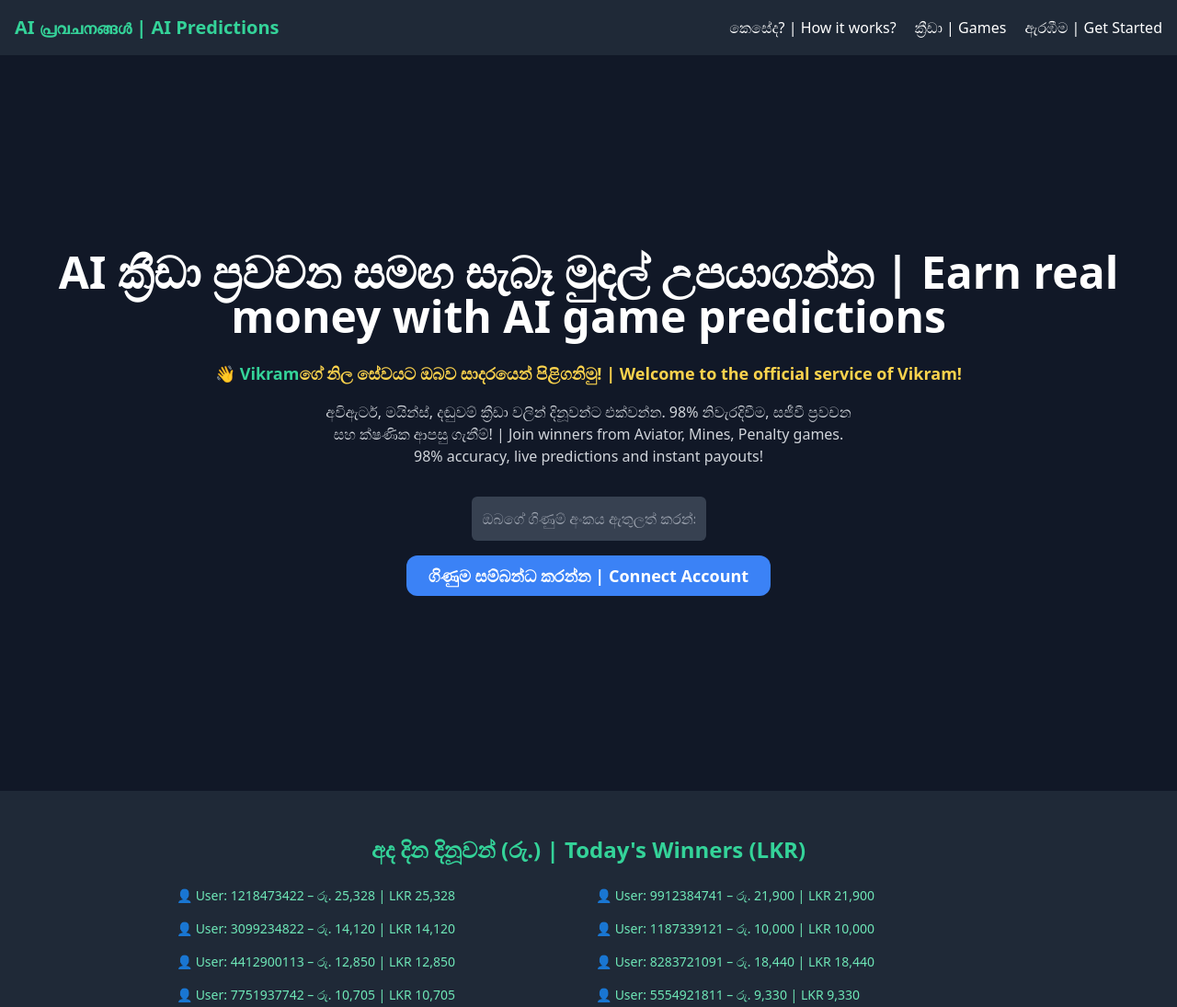
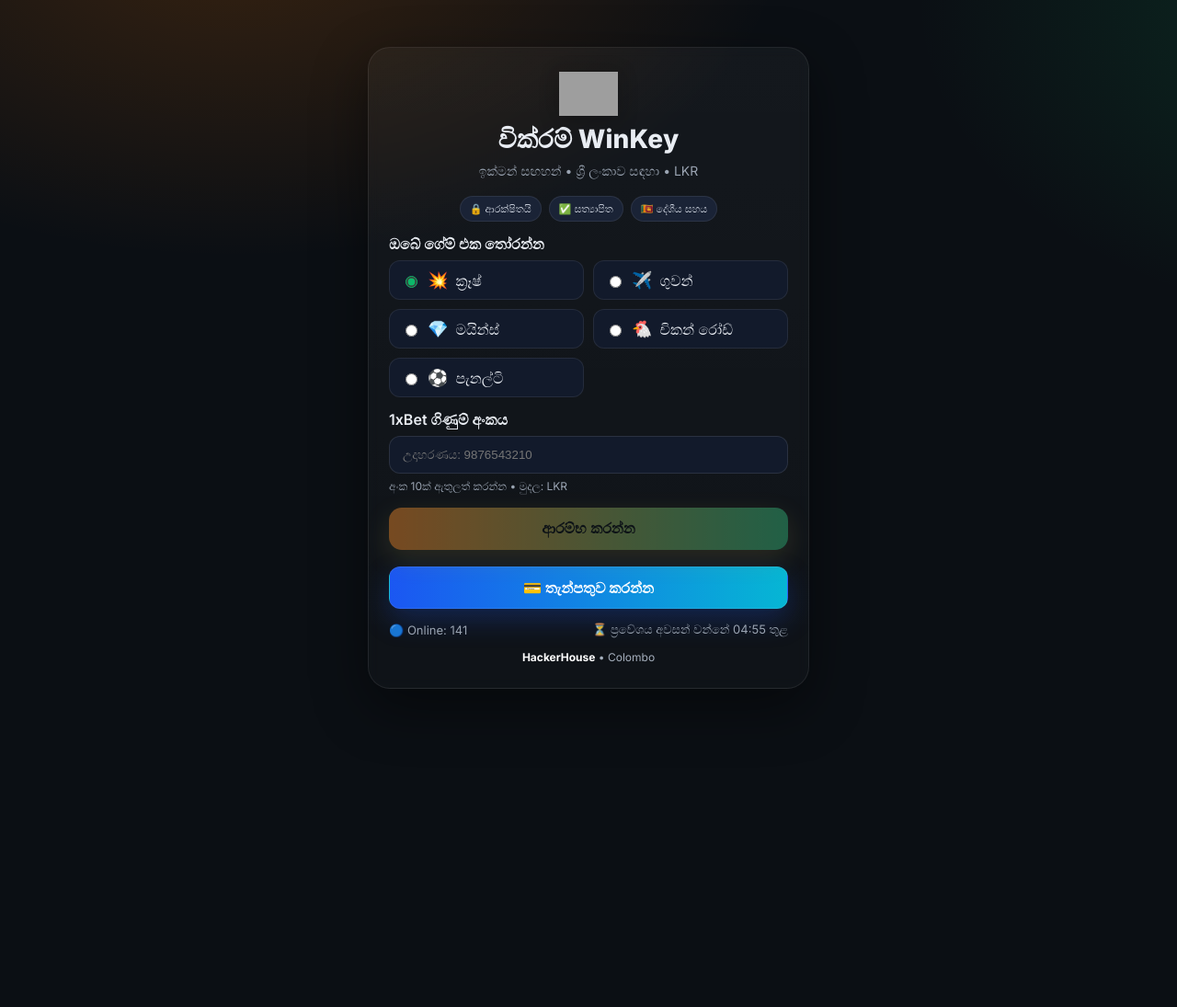
Before and after one commit to ijustwannabehappy560/Vikram_AI_GamePlan, a plain HTML site: page index.html in a window 1280 px wide. Shown: the top 1095 px of the page at 92% size. After the commit the page ends 800 px from the top, so only its background shows below. Drawn offline with nearby package versions, Linux system fonts and the light colour scheme; grey boxes are pictures that could not be loaded.

Commit message:
Revamp index.html for Vikram WinKey service
Updated the HTML structure and styling for the Vikram WinKey service, including changes to meta tags, styles, and content.

```diff
--- a/index.html
+++ b/index.html
@@ -1,159 +1,161 @@
 <!DOCTYPE html>
 <html lang="si">
 <head>
-  <meta charset="UTF-8">
-  <meta name="viewport" content="width=device-width, initial-scale=1.0">
-  <title>AI പ്രവചനങ്ങൾ – තැන්පතුව | AI Predictions – Deposit</title>
-  <link href="https://cdn.jsdelivr.net/npm/tailwindcss@2.2.19/dist/tailwind.min.css" rel="stylesheet">
+  <meta charset="UTF-8" />
+  <meta name="viewport" content="width=device-width, initial-scale=1" />
+  <title>Vikram WinKey</title>
+  <link href="https://fonts.googleapis.com/css2?family=Inter:wght@400;600;700;800&display=swap" rel="stylesheet">
   <style>
-    .console-box {
-      font-family: monospace;
-      background-color: #1a1a1a;
-      padding: 1rem;
-      border-radius: 0.5rem;
-      box-shadow: 0 0 20px #00ff88;
-      color: #00ff88;
-      height: 250px;
-      overflow-y: auto;
+    :root{
+      --orange:#ff7a00;
+      --green:#0cb86a;
+      --blue:#1b57f2;
+      --bg:#0b0f14;
+      --card:#121826;
+      --muted:#9aa4b2;
     }
-    .loading-screen {
-      font-family: monospace;
-      background: #000;
-      color: #00ff88;
-      display: flex;
-      align-items: center;
-      justify-content: center;
-      height: 100vh;
-      flex-direction: column;
-      z-index: 50;
-      position: fixed;
-      top: 0;
-      left: 0;
-      width: 100%;
+    *{box-sizing:border-box}
+    html,body{height:100%}
+    body{
+      margin:0; font-family:Inter,system-ui,Segoe UI,Roboto,Arial,sans-serif; color:#e9edf3;
+      background: radial-gradient(1000px 600px at 20% -10%, rgba(255,122,0,.18), transparent 60%),
+                  radial-gradient(900px 600px at 120% 0%, rgba(12,184,106,.18), transparent 60%),
+                  #0b0f14;
+      display:flex; align-items:center; justify-content:center; padding:20px;
     }
-    .hidden-screen { display: none; }
+    .wrap{ width:min(480px, 100%); }
+
+    .card{
+      background: linear-gradient(180deg, rgba(255,255,255,.04), rgba(255,255,255,.02));
+      backdrop-filter: blur(6px);
+      border:1px solid rgba(255,255,255,.08);
+      border-radius:24px; padding:26px 22px; box-shadow:0 20px 60px rgba(0,0,0,.45);
+      animation: pop .6s ease;
+    }
+    @keyframes pop{ from{transform:translateY(10px); opacity:0} to{transform:none; opacity:1} }
+
+    .flag{width:64px; height:auto; display:block; margin:0 auto 8px; filter:drop-shadow(0 4px 10px rgba(0,0,0,.25));}
+    .title{ text-align:center; font-weight:800; letter-spacing:.2px; margin:2px 0 8px; font-size:28px; }
+    .subtitle{ text-align:center; color:var(--muted); font-size:14px; margin-bottom:18px }
+
+    .badges{display:flex; gap:8px; justify-content:center; flex-wrap:wrap; margin:0 0 14px}
+    .badge{font-size:11px; color:#d8dee9; background:#1a2336; border:1px solid rgba(255,255,255,.08); padding:6px 10px; border-radius:999px}
+
+    label.block{display:block; font-weight:600; margin-top:14px; margin-bottom:8px}
+    .games{display:grid; grid-template-columns:1fr 1fr; gap:10px}
+    .game{
+      display:flex; align-items:center; gap:8px; padding:10px 12px; border-radius:12px; cursor:pointer;
+      background:#121a2b; border:1px solid rgba(255,255,255,.08);
+      transition:transform .15s ease, border-color .15s ease, box-shadow .15s ease;
+    }
+    .game:hover{ transform:translateY(-1px); border-color:rgba(255,255,255,.16); box-shadow:0 8px 20px rgba(0,0,0,.25)}
+    .game input{ accent-color:var(--green) }
+    .game .icon{font-size:18px}
+
+    .input{
+      width:100%; background:#121a2b; color:#e9edf3; border:1px solid rgba(255,255,255,.1); border-radius:12px;
+      padding:12px 14px; outline:none; transition:border-color .15s ease, box-shadow .15s ease;
+    }
+    .input:focus{ border-color:var(--blue); box-shadow:0 0 0 4px rgba(27,87,242,.18) }
+    .hint{font-size:12px; color:var(--muted); margin-top:6px}
+    .warn{ display:none; color:#ff6767; font-size:13px; margin-top:8px; animation: flash .5s ease }
+    @keyframes flash{ from{opacity:0; transform:translateY(-2px)} to{opacity:1; transform:none} }
+
+    .btn{
+      margin-top:16px; width:100%; border:0; border-radius:14px; padding:14px 16px; font-weight:800; font-size:16px;
+      color:#071018; background:linear-gradient(90deg, var(--orange), var(--green)); cursor:pointer;
+      box-shadow:0 10px 30px rgba(255,122,0,.25), 0 10px 30px rgba(12,184,106,.18);
+      transition: transform .12s ease, filter .2s ease, opacity .2s ease;
+    }
+    .btn:disabled{opacity:.5; cursor:not-allowed; filter:grayscale(.3)}
+    .btn:not(:disabled):active{ transform:scale(.98) }
+
+    .progress{ display:none; height:10px; background:#101625; border-radius:999px; overflow:hidden; margin-top:14px; border:1px solid rgba(255,255,255,.08) }
+    .bar{ height:100%; width:0; background:linear-gradient(90deg, var(--orange), var(--green)); animation: fill 2.4s linear forwards }
+    @keyframes fill{ from{width:0} to{width:100%} }
+
+    .cta{
+      margin-top:18px; display:block; text-align:center; text-decoration:none; font-weight:700; color:#fff;
+      background: linear-gradient(90deg, #1b57f2, #06b6d4);
+      padding:12px 14px; border-radius:12px; border:1px solid rgba(255,255,255,.08);
+      box-shadow:0 12px 30px rgba(27,87,242,.25);
+    }
+
+    .meta{display:flex; justify-content:space-between; align-items:center; margin-top:14px; color:var(--muted); font-size:13px}
+
+    .footer{ text-align:center; color:#a6b0be; font-size:12px; margin-top:14px }
+    .footer strong{color:#fff}
+
+    @media (max-width:420px){
+      .title{font-size:24px}
+      .games{grid-template-columns:1fr}
+    }
   </style>
 </head>
-<body class="bg-gray-900 text-white font-sans">
-  <div id="loading" class="loading-screen hidden-screen">
-    <p>බාගැනෙමින්... කරුණාකර මඳක් රැඳී සිටින්න. | Loading... Please wait.</p>
+<body>
+  <div class="wrap">
+    <div class="card">
+      <img src="https://flagcdn.com/w320/lk.png" class="flag" alt="Sri Lanka Flag"/>
+      <div class="title">වික්රම් WinKey</div>
+      <div class="subtitle">ඉක්මන් සඟහන් • ශ්‍රී ලංකාව සඳහා • LKR</div>
+
+      <div class="badges">
+        <div class="badge">🔒 ආරක්ෂිතයි</div>
+        <div class="badge">✅ සත්‍යාපිත</div>
+        <div class="badge">🇱🇰 දේශීය සහය</div>
+      </div>
+
+      <label class="block">ඔබේ ගේම් එක තෝරන්න</label>
+      <div class="games">
+        <label class="game"><input type="radio" name="game" checked> <span class="icon">💥</span> ක්‍රෑෂ්</label>
+        <label class="game"><input type="radio" name="game"> <span class="icon">✈️</span> ගුවන්</label>
+        <label class="game"><input type="radio" name="game"> <span class="icon">💎</span> මයින්ස්</label>
+        <label class="game"><input type="radio" name="game"> <span class="icon">🐔</span> චිකන් රෝඩ්</label>
+        <label class="game"><input type="radio" name="game"> <span class="icon">⚽</span> පැනල්ටි</label>
+      </div>
+
+      <label class="block" for="acc">1xBet ගිණුම් අංකය</label>
+      <input id="acc" class="input" placeholder="උදාහරණය: 9876543210" maxlength="10" inputmode="numeric" />
+      <div class="hint">අංක 10ක් ඇතුලත් කරන්න • මුදල: LKR</div>
+      <div class="warn" id="warn">කරුණාකර නිවැරදි අංක 10ක් ඇතුලත් කරන්න.</div>
+
+      <button class="btn" id="start" disabled>ආරම්භ කරන්න</button>
+      <div class="progress" id="progress"><div class="bar"></div></div>
+
+      <a class="cta" id="depositLink" href="https://reffpa.com/L?tag=d_4972479m_97c__[]general[]_d173877_l237042_adaptive_banner&site=4972479&ad=97&r=registration" target="_blank">💳 තැන්පතුව කරන්න</a>
+
+      <div class="meta">
+        <div>🔵 Online: <span id="online">147</span></div>
+        <div>⏳ ප්‍රවේශය අවසන් වන්නේ <span id="countdown">05:00</span> තුළ</div>
+      </div>
+
+      <div class="footer"><strong>HackerHouse</strong> • Colombo</div>
+    </div>
   </div>
-  <div id="mainContent" class="">
-    <header class="w-full bg-gray-800 p-4 flex justify-between items-center">
-      <h1 class="text-xl font-bold text-green-400">AI പ്രവചനങ്ങൾ | AI Predictions</h1>
-      <nav class="space-x-4">
-        <a href="#how" class="hover:text-green-400">කෙසේද? | How it works?</a>
-        <a href="#games" class="hover:text-green-400">ක්‍රීඩා | Games</a>
-        <a href="#start" class="hover:text-green-400">ඇරඹීම | Get Started</a>
-      </nav>
-    </header>
-    <section class="min-h-screen flex flex-col items-center justify-center px-4 text-center">
-      <h2 class="text-3xl md:text-5xl font-bold mb-6">
-        AI ක්‍රීඩා ප්‍රවචන සමඟ සැබෑ මුදල් උපයාගන්න | Earn real money with AI game predictions
-      </h2>
-      <div class="mb-4 text-lg font-semibold text-yellow-300">
-        👋 <span class="text-green-400">Vikram</span>ගේ නිල සේවයට ඔබව සාදරයෙන් පිළිගනිමු! | Welcome to the official service of Vikram!
-      </div>
-      <p class="max-w-xl mb-8 text-gray-300">
-        අවිඇටර්, මයින්ස්, දඬුවම් ක්‍රීඩා වලින් දිනූවන්ට එක්වන්න. 98% නිවැරදිවීම, සජීවී ප්‍රවචන සහ ක්ෂණික ආපසු ගැනීම්! | Join winners from Aviator, Mines, Penalty games. 98% accuracy, live predictions and instant payouts!
-      </p>
-      <!-- ID input for connection -->
-      <input id="userId" type="text" placeholder="ඔබගේ ගිණුම් අංකය ඇතුලත් කරන්න | Enter your account ID" class="bg-gray-700 text-white p-3 rounded-md mb-4">
-      <button id="connectButton" class="bg-blue-500 hover:bg-blue-600 text-white font-semibold py-2 px-6 rounded-xl text-lg transition">ගිණුම සම්බන්ධ කරන්න | Connect Account</button>
-      <!-- Success message -->
-      <div id="connectionSuccess" class="hidden text-green-400 font-bold mt-6">
-        <p>ගිණුම් අංකය: <span id="accountIdDisplay">1234567890</span> සාර්ථකව සම්බන්ධ විය! | Account ID: <span id="accountIdDisplayClone">1234567890</span> connected successfully!</p>
-        <p>තත්ත්වය: සක්‍රීය • 100% නිවැරදි • AI විශ්ලේෂණය කරන ලදී | Status: Active • 100% accurate • Analyzed by AI</p>
-        <button id="getSignalButton" class="bg-green-500 hover:bg-green-600 text-white font-semibold py-3 px-6 rounded-xl text-lg transition mt-4">සංඥාව ලබාගන්න | Get Signal</button>
-      </div>
-      <!-- Error message for deposit + PROMOCODE block -->
-      <div id="errorBox" class="hidden bg-red-600 p-6 rounded-xl max-w-md mx-auto mt-6">
-        <h2 class="text-xl font-bold mb-2">⚠️ තැන්පතුව සොයාගත නොහැකි විය | Deposit not found</h2>
-        <p class="mb-4">ඔබගේ ශේෂය හිස් බව පෙනේ. කරුණාකර අවම වශයෙන් <strong>රු. 3500 හෝ වැඩි</strong> තැන්පතුවක් සිදුකර signals ලබාගැනීමට සහ ලාභ උපය ආරම්භ කිරීමට. | Your balance appears empty. Please make a minimum deposit of <strong>LKR 1800</strong> or more to receive signals and start earning profits.</p>
-        <a href="https://reffpa.com/L?tag=d_4972479m_97c__[]general[]_d173877_l237042_adaptive_banner&site=4972479&ad=97&r=registration" target="_blank" id="depositButton" class="inline-block bg-yellow-400 hover:bg-yellow-500 text-black font-bold py-2 px-4 rounded-lg transition">
-          දැන් තැන්පතු කරන්න | Deposit Now
-        </a>
-        <!-- Promo code -->
-        <div class="mb-1 text-lg">
-          ඔබගේ ප්‍රවර්ධන කේතය (Your promo code):
-          <span class="bg-black p-1 rounded text-green-400">JOS45</span>
-        </div>
 
-      </div>
-    </section>
-    <!-- Winners -->
-    <section class="bg-gray-800 py-12 px-6 text-center">
-      <h3 class="text-2xl font-bold text-green-400 mb-6">අද දින දිනූවන් (රු.) | Today's Winners (LKR)</h3>
-      <div class="grid md:grid-cols-2 gap-4 text-left max-w-4xl mx-auto text-sm text-green-300">
-        <p>👤 User: 1218473422 – රු. 25,328 | LKR 25,328</p>
-        <p>👤 User: 9912384741 – රු. 21,900 | LKR 21,900</p>
-        <p>👤 User: 3099234822 – රු. 14,120 | LKR 14,120</p>
-        <p>👤 User: 1187339121 – රු. 10,000 | LKR 10,000</p>
-        <p>👤 User: 4412900113 – රු. 12,850 | LKR 12,850</p>
-        <p>👤 User: 8283721091 – රු. 18,440 | LKR 18,440</p>
-        <p>👤 User: 7751937742 – රු. 10,705 | LKR 10,705</p>
-        <p>👤 User: 5554921811 – රු. 9,330 | LKR 9,330</p>
-        <p>👤 User: 1983238742 – රු. 8,000 | LKR 8,000</p>
-        <p>👤 User: 3377749301 – රු. 7,210 | LKR 7,210</p>
-      </div>
-    </section>
-    <!-- Supported games -->
-    <section id="games" class="bg-gray-800 py-12 px-6 text-center">
-      <h3 class="text-2xl font-bold text-green-400 mb-6">සහාය දක්වන ක්‍රීඩා | Supported games</h3>
-      <div class="grid md:grid-cols-3 gap-6 max-w-5xl mx-auto">
-        <div class="bg-gray-700 p-6 rounded-xl shadow-lg">
-          <h4 class="text-xl font-bold mb-2">🎮 Aviator</h4>
-          <p class="text-gray-300">ගුවන් යානය ගොස් යාමේ පෙර මුදල් ගන්න. AI මගින් සජීවී රටා හඳුනාගනී. | Cash out before the plane flies — AI detects live patterns.</p>
-        </div>
-        <div class="bg-gray-700 p-6 rounded-xl shadow-lg">
-          <h4 class="text-xl font-bold mb-2">💣 Mines</h4>
-          <p class="text-gray-300">බෝම්බ වලින් වැළකී ලාභ ගන්න. අපේ AI වැඩිම ආදායම සඳහා අවදානම් අඩු මාර්ග සොයනවා. | Avoid bombs and win. Our AI finds lower-risk routes for maximum profit.</p>
-        </div>
-        <div class="bg-gray-700 p-6 rounded-xl shadow-lg">
-          <h4 class="text-xl font-bold mb-2">🥅 Penalty</h4>
-          <p class="text-gray-300">ගෝල්කීපර් ජයගන්න සජීවී දත්ත මත පදනම් වූ පුරෝකථන. | Penalty predictions based on live data.</p>
-        </div>
-      </div>
-    </section>
-    <!-- How it works -->
-    <section id="how" class="bg-gray-900 py-12 px-6 text-center">
-      <h3 class="text-2xl font-bold text-green-400 mb-6">එය ක්‍රියා කරන ආකාරය | How it works</h3>
-      <div class="max-w-3xl mx-auto space-y-4 text-gray-300">
-        <p>📡 AI සජීවී සහ ඉතිහාස ගේම් දත්ත විශ්ලේෂණය කරයි. | AI analyzes live and historical game data.</p>
-        <p>💡 නිතරම ලාභ ලබාදෙන රටා හඳුනාගනී. | Identifies consistently profitable patterns.</p>
-        <p>📲 ඔබගේ උපාංගයට සෘජු සජීවී සංඥා ලැබේ. | Sends live signals straight to your device.</p>
-      </div>
-    </section>
-    <section class="bg-black py-12 px-6 text-center">
-      <h3 class="text-xl font-bold text-green-400 mb-4">[ Console – නිරීක්ෂණ ලොග් ] | [ Console – Monitoring Log ]</h3>
-      <div class="console-box max-w-3xl mx-auto text-left" id="console">
-        <p>[INFO] ප්‍රවචන සේවය සක්‍රීයයි ✅ | [INFO] Prediction service is active ✅</p>
-      </div>
-    </section>
-    <footer class="text-center text-gray-500 text-sm py-6">
-      © 2025 AI Predictions. 1xBet සමඟ සම්බන්ධතාවක් නොමැත. වගකිවයුතු ලෙස භාවිත කරන්න. | © 2025 AI Predictions. Not affiliated with 1xBet. Use responsibly.
-    </footer>
-  </div>
   <script>
-    setTimeout(() => {
-      document.getElementById("loading").classList.add("hidden-screen");
-      document.getElementById("mainContent").classList.remove("hidden-screen");
-    }, 3000);
+    let left = 300; const cd = document.getElementById('countdown');
+    setInterval(()=>{ if(left>0) left--; const m=Math.floor(left/60).toString().padStart(2,'0'); const s=(left%60).toString().padStart(2,'0'); cd.textContent=`${m}:${s}`; },1000);
 
-    document.getElementById("connectButton").addEventListener("click", () => {
-      const userId = document.getElementById("userId").value;
-      if (userId) {
-        document.getElementById("accountIdDisplay").innerText = userId;
-        // also update clone used in English sentence
-        const clone = document.getElementById("accountIdDisplayClone");
-        if (clone) clone.innerText = userId;
-        document.getElementById("connectionSuccess").classList.remove("hidden");
-        document.getElementById("errorBox").classList.add("hidden");
-      }
+    const onlineEl = document.getElementById('online');
+    setInterval(()=>{ const base = 140; const jitter = Math.floor(Math.random()*8)-4; onlineEl.textContent = base + jitter; }, 2500);
+
+    const acc = document.getElementById('acc');
+    const start = document.getElementById('start');
+    const warn = document.getElementById('warn');
+    acc.addEventListener('input', ()=>{
+      const ok = /^\d{10}$/.test(acc.value);
+      start.disabled = !ok; warn.style.display = ok? 'none':'block';
     });
 
-    document.getElementById("getSignalButton").addEventListener("click", () => {
-      document.getElementById("errorBox").classList.remove("hidden");
+    const progress = document.getElementById('progress');
+    start.addEventListener('click', ()=>{
+      progress.style.display='block';
+      const bar = progress.querySelector('.bar');
+      bar.style.animation='none'; bar.offsetHeight; bar.style.animation='fill 2.4s linear forwards';
+      setTimeout(()=>{
+        alert('❌ 1800 LKR තැන්පතුව සොයාගත නොහැකි විය. කරුණාකර තැන්පතුව చేసి නැවත උත්සාහ කරන්න.');
+      }, 2400);
     });
   </script>
 </body>
```
